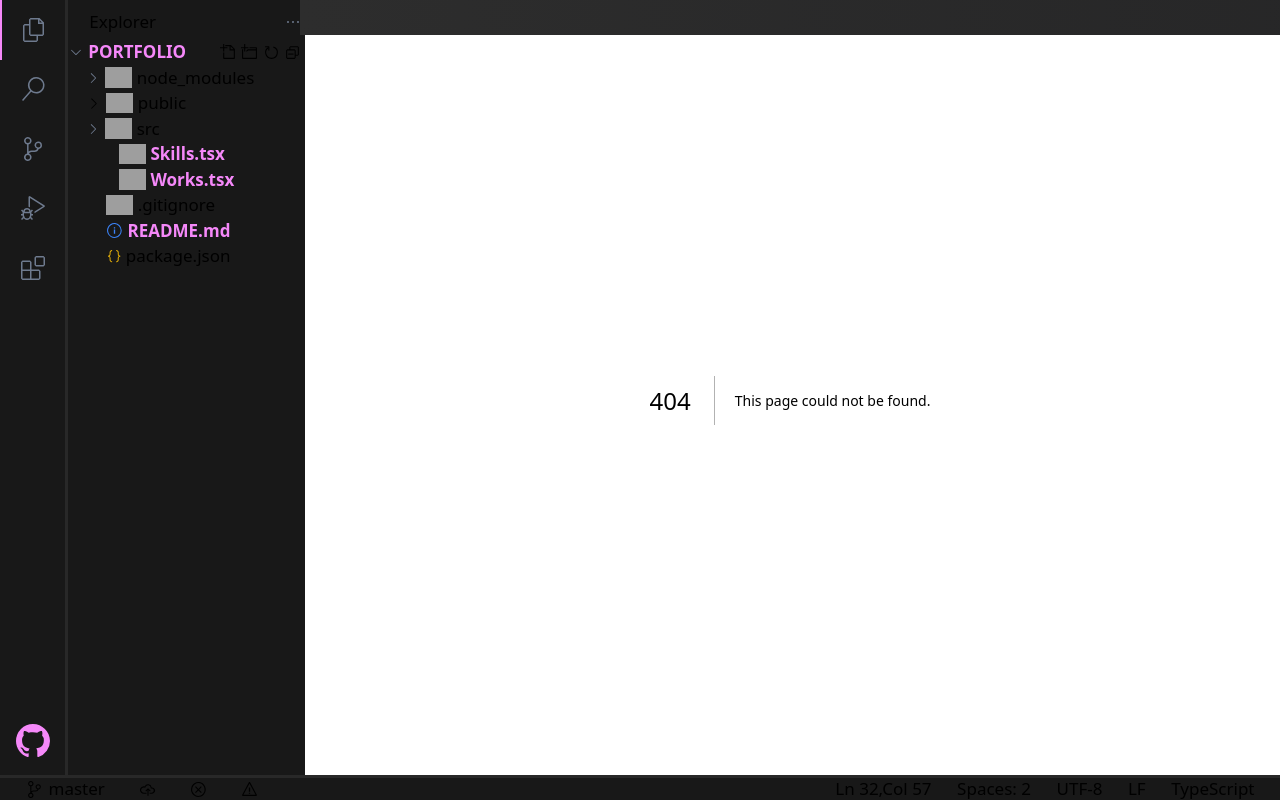
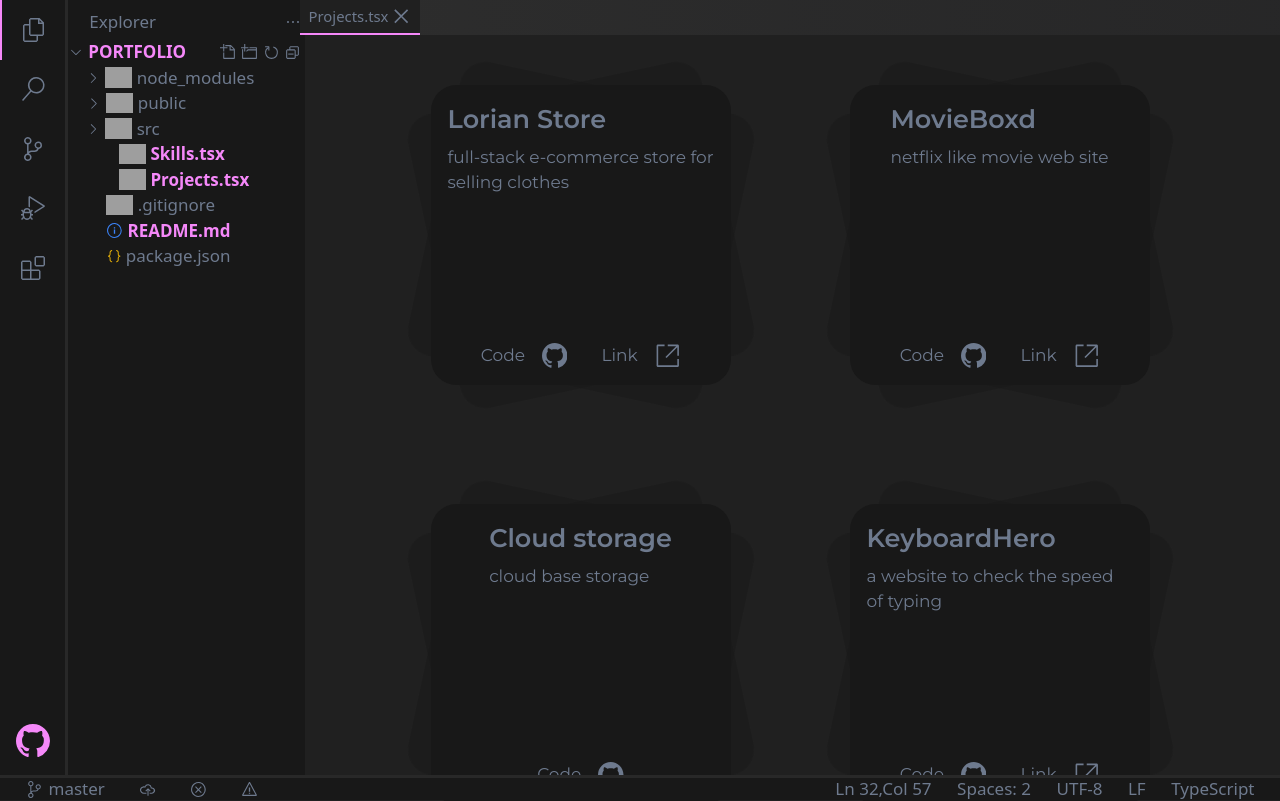
Before and after one commit to newento14/portfolio, a Next.js app: page /projects in a window 1280 px wide. Before the commit this address had no page. Shown: the top 801 px of the page. Built offline with nearby package versions, Linux system fonts and the light colour scheme; grey boxes are pictures that could not be loaded.

Commit message:
fix error while changing tabs

```diff
--- a/src/app/globals.css
+++ b/src/app/globals.css
@@ -14,3 +14,21 @@ body {
     background-color: #202020;
     color: #6e7a8e;
 }
+
+::-webkit-scrollbar {
+  width: 5px;
+}
+
+::-webkit-scrollbar-track {
+  background: #000000;
+  border-radius: 5px;
+}
+
+::-webkit-scrollbar-thumb {
+  background: #f588f9;
+  border-radius: 5px;
+}
+
+::-webkit-scrollbar-thumb:hover {
+  background: #f588f9;
+}
--- a/src/app/page.tsx
+++ b/src/app/page.tsx
@@ -34,7 +34,7 @@ export default function Home() {
                    }} className="font-bold text-3xl w-fit">Yuriy Choboda
         </motion.h1>
         <div className="flex gap-x-4 text-[#333333]">
-          <Link href={'/works'} onClick={() => dispatch(addTab('/works'))}>
+          <Link href={'/works'} onClick={() => dispatch(addTab('/projects'))}>
             <motion.div
               initial={{y: 50, opacity: 0}}
               whileInView={{
--- a/src/app/works/page.tsx
+++ b/src/app/projects/page.tsx
@@ -6,12 +6,14 @@ import {isClientSide} from "@/utils/isClientSide";
 import {addTab} from "@/redux/reducers/tabsSlice";
 
 export default function Page() {
-  const dispatch = useDispatch();
-  dispatch(addTab('/works'));
+  if (isClientSide()) {
+    const dispatch = useDispatch();
+    dispatch(addTab('/projects'));
+  }
 
 
   return (
-    <div className="flex flex-wrap w-full justify-center py-20 px-14 gap-16 sm:gap-28 ">
+    <div className="flex flex-wrap w-full justify-center py-20 px-14 gap-16 sm:gap-28">
       {projects.map((x, i) => (
         <ProjectCard key={x.name} link={x.link} github={x.github} delay={0.1 + 0.05 * i} name={x.name} desc={x.desc}/>
       ))}
--- a/src/app/readme/page.tsx
+++ b/src/app/readme/page.tsx
@@ -1,10 +1,13 @@
 'use client'
 import {useDispatch} from "react-redux";
 import {addTab} from "@/redux/reducers/tabsSlice";
+import {isClientSide} from "@/utils/isClientSide";
 
 export default function Page() {
-  const dispatch = useDispatch();
-  dispatch(addTab('/readme'));
+  if (isClientSide()) {
+    const dispatch = useDispatch();
+    dispatch(addTab('/readme'));
+  }
 
   return (
     <div className="flex text-white justify-center items-center h-[80vh]">
--- a/src/app/skills/page.tsx
+++ b/src/app/skills/page.tsx
@@ -3,6 +3,7 @@ import {motion} from "framer-motion";
 import TechnologyBlock from "@/components/TechnologyBlock";
 import {useDispatch} from "react-redux";
 import {addTab} from "@/redux/reducers/tabsSlice";
+import {isClientSide} from "@/utils/isClientSide";
 
 const imgUrls = [
   [
@@ -44,12 +45,16 @@ const imgUrls = [
 ]
 
 export default function Page() {
-  const dispatch = useDispatch();
-  dispatch(addTab('/skills'));
+  if (isClientSide()) {
+    const dispatch = useDispatch();
+    dispatch(addTab('/skills'));
+  }
 
   return (
     <div className="flex gap-y-8 flex-col text-[#e1dfdb] pt-[95px] justify-center items-center h-fit px-2">
-      <motion.p initial={{x: 150, opacity: 0}} animate={{x: 0, opacity: 1, transition:{type: 'spring'}}} className="text-2xl font-bold ">TECH STACK:</motion.p>
+      <motion.p initial={{x: 150, opacity: 0}} animate={{x: 0, opacity: 1, transition: {type: 'spring'}}}
+                className="text-2xl font-bold ">TECH STACK:
+      </motion.p>
       <motion.div initial={{opacity: 0}}
                   animate={{
                     opacity: 1,
--- a/src/components/Explorer.tsx
+++ b/src/components/Explorer.tsx
@@ -78,13 +78,13 @@ const Explorer = () => {
                     alt="Icon file.jsx" loading="lazy"/>
                     <p>Skills.tsx</p></Link>
                   </li>
-                  <li className="text-purple font-semibold cursor-pointer"><Link href={'/works'}
+                  <li className="text-purple font-semibold cursor-pointer"><Link href={'/projects'}
                                                                                  className="flex items-center gap-x-1"
-                                                                                 onClick={() => dispatch(addTab('/works'))}><img
+                                                                                 onClick={() => dispatch(addTab('/projects'))}><img
                     className="h-[1.2em]"
                     src="https://raw.githubusercontent.com/vscode-icons/vscode-icons/master/icons/file_type_reactjs.svg"
                     alt="Icon file.jsx" loading="lazy"/>
-                    <p>Works.tsx</p></Link>
+                    <p>Projects.tsx</p></Link>
                   </li>
                 </ul>
               </li>
--- a/src/components/Tabs.tsx
+++ b/src/components/Tabs.tsx
@@ -1,5 +1,5 @@
 'use client'
-import React, {useEffect, useState} from 'react';
+import React, {useState} from 'react';
 import {useTypedSelector} from "@/redux/store";
 import {setSelectedTab} from "@/redux/reducers/tabsSlice";
 import Link from "next/link";
@@ -10,19 +10,8 @@ import {AnimatePresence} from "framer-motion";
 
 const map: { [key: string]: string } = {
   '/readme': 'README.md',
-  '/works': 'Works.tsx',
+  '/projects': 'Projects.tsx',
   '/skills': 'Skills.tsx'
-};
-
-const isClientSide = () => typeof window !== 'undefined';
-
-const getWindowSize = () => {
-  if (isClientSide()) {
-    const { innerWidth, innerHeight } = window;
-    return { innerWidth, innerHeight };
-  } else {
-    return { innerWidth: 0, innerHeight: 0 };
-  }
 };
 
 
@@ -34,23 +23,13 @@ const Tabs = () => {
   const [windowDimensions, setWindowDimensions] = useState({innerWidth: 0, innerHeight: 0});
   const [visible, setVisible] = useState(false);
 
-  useEffect(() => {
-    setWindowDimensions(getWindowSize())
-    function handleResize(e: Event) {
-      // @ts-ignore
-      setWindowDimensions({innerHeight: e.target.innerHeight, innerWidth: e.target.innerWidth})
-    }
-
-    window.addEventListener('resize', handleResize);
-    return () => window.removeEventListener('resize', handleResize);
-  }, []);
 
   return (
     <div className="fixed w-full flex h-[35px] bg-gradient-to-r from-[#2d2d2d] to-[#252526] font-sans z-[100]">
-      {windowDimensions.innerWidth < 640 && windowDimensions.innerWidth !== 0 &&
-        <button onClick={() => setVisible(!visible)}><img className="w-[24px]"
-                                                          src="https://www.svgrepo.com/show/506800/burger-menu.svg"
-                                                          alt='open side menu'/></button>}
+      <button className="sm:hidden static" onClick={() => setVisible(!visible)}><img className="w-[24px]"
+                                                                                              src="https://www.svgrepo.com/show/506800/burger-menu.svg"
+                                                                                              alt='open side menu'/>
+      </button>
       <AnimatePresence>
         {visible && <SideBar setVisible={setVisible} value={true}/>}
       </AnimatePresence>
```
